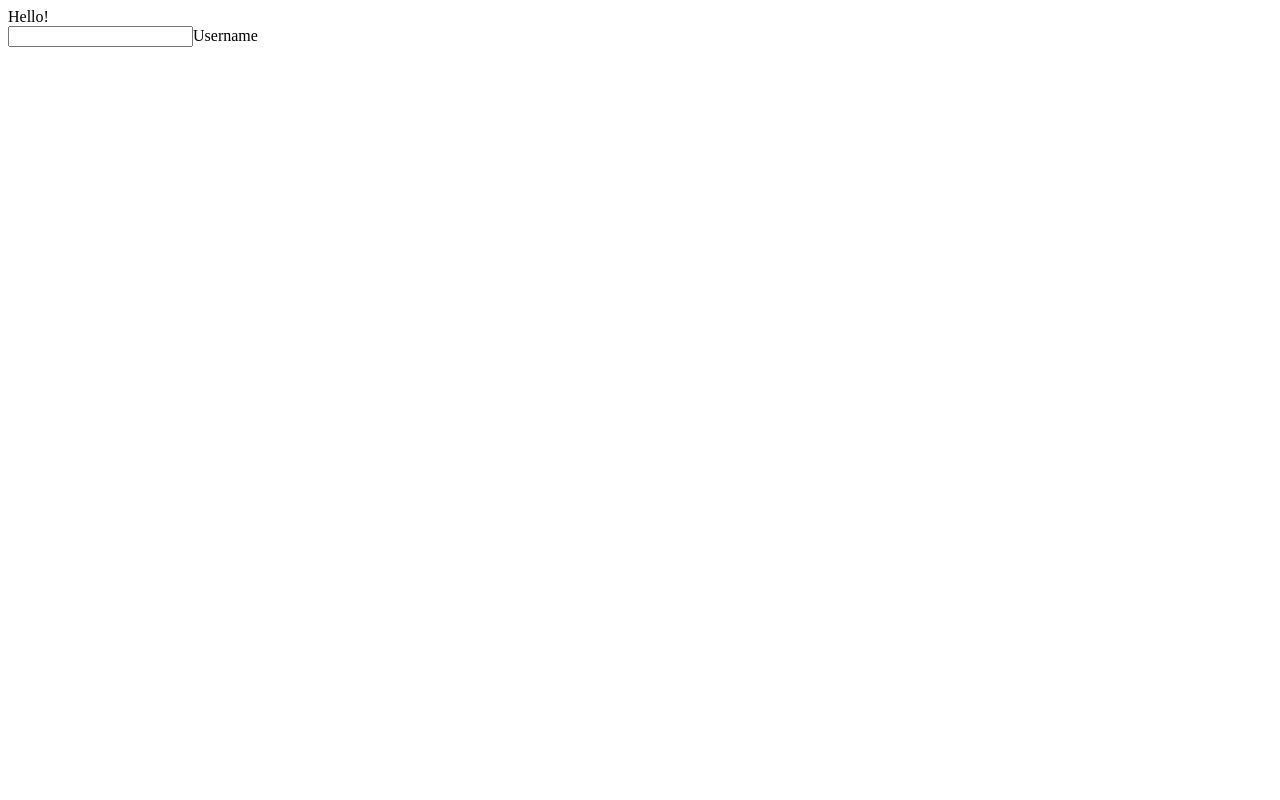
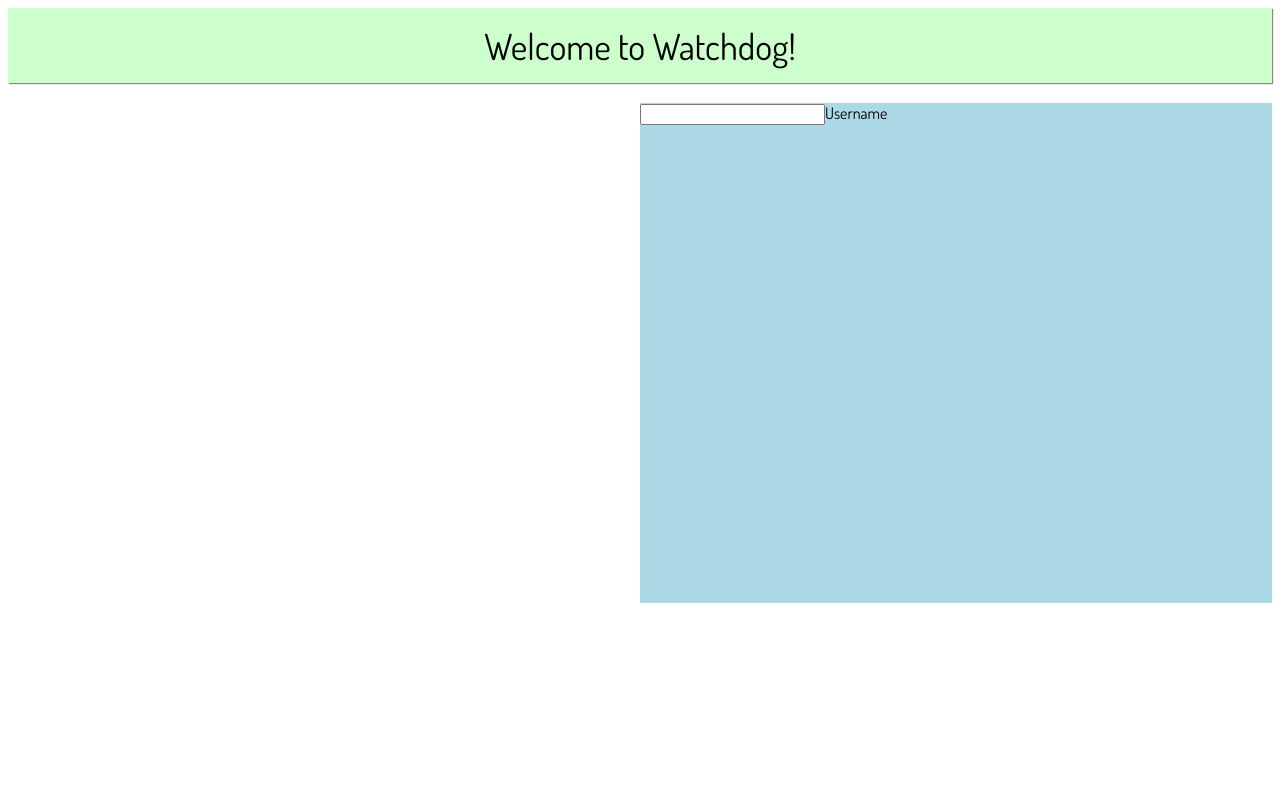
Before and after one commit to ishaankolluri/Watchdog, a Django app: page / in a window 1280 px wide. Before the commit the page is almost empty. Run offline with Django 3.2, Linux system fonts and the light colour scheme.

Commit message:
Add static files

```diff
--- /dev/null
+++ b/simulator/static/style.css
@@ -0,0 +1,39 @@
+@import url(http://fonts.googleapis.com/css?family=Dosis:regular,bold);
+body {
+    font-family: Dosis, sans-serif;
+}
+p {
+    color: lightgray;
+}
+
+.nav {
+    width: 100%;
+    background-color: #CCFFCC;
+    height: 75px;
+    text-align: center;
+    display: table;
+    box-shadow: 1px 1px 1px #888888;
+
+}
+
+.navMidHeader {
+    font-size: 36px;
+    display: table-cell;
+    vertical-align: middle;
+}
+
+.loginImage {
+    float: left;
+    width: 50%;
+    height: 500px;
+    background-color: blue;
+    display: table;
+}
+
+.loginInfo {
+    float: right;
+    width: 50%;
+    height: 500px;
+    background-color: lightblue;
+    display: table;
+}
--- a/simulator/templates/base.html
+++ /dev/null
@@ -1,3 +0,0 @@
-{% block navbar %}Hello!{% endblock %}
-<br>
-{% block content %}{% endblock %}
--- a/simulator/templates/login.html
+++ b/simulator/templates/login.html
@@ -1,4 +1,4 @@
-{% extends 'base.html' %}
+{% extends 'login_base.html' %}
 
 {% block content %}
 <form action="" method="post">
--- /dev/null
+++ b/simulator/templates/login_base.html
@@ -0,0 +1,16 @@
+<head>
+    <link rel="stylesheet" type="text/css" href="static/style.css">
+</head>
+<body>
+    {% block navbar %}
+    <div class="nav">
+        <span class="navMidHeader">Welcome to Watchdog!</span>
+    </div>
+    {% endblock %}
+    <br>
+    <div class="loginImage"></div>
+    <div class="loginInfo">
+        {% block content %}{% endblock %}
+    </div>
+
+</body>
```
